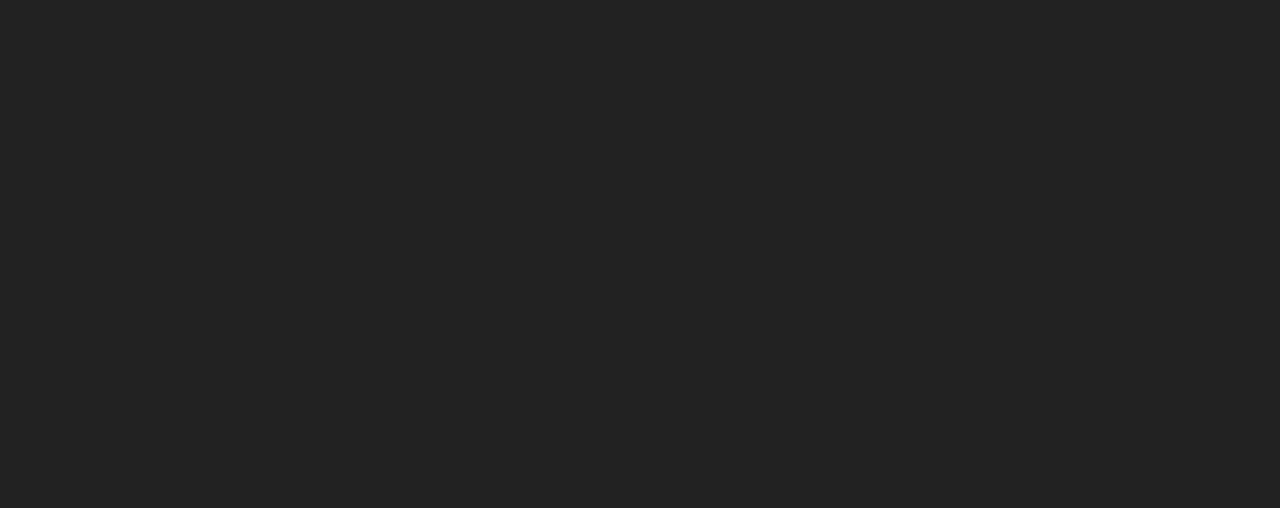
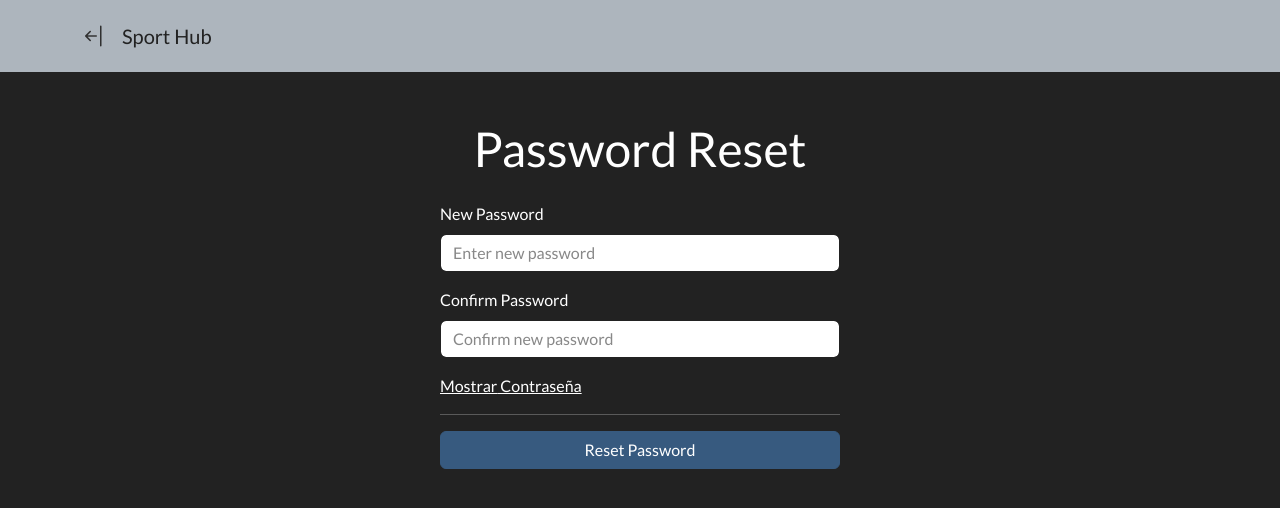
Before and after one commit to Steinvorth/SportHub, a React (Vite) app: page /ResetPassword in a window 1280 px wide. Before the commit this address had no page. Shown: the top 508 px of the page. Built offline with nearby package versions, Linux system fonts and the light colour scheme.

Commit message:
Método cambiar contraseña

```diff
--- a/src/componentes/App.jsx
+++ b/src/componentes/App.jsx
@@ -7,6 +7,7 @@ import { Friends } from './Profile/Friends';
 import { ManagePost } from './PostCreation/ManagePost';
 import { EditProfile } from './Profile/EditProfile';
 import { Settings } from './Profile/Settings';
+import { ResetPassword } from './Profile/ResetPassword';
 import { AdminDashboard } from './Admin/AdminDashboard';
 import { AdministradorPostReview } from './Admin/AdministradorPostReview';
 
@@ -32,6 +33,7 @@ export const App = () => {
           <Route path="/EditProfile" element={<EditProfile />} />
           <Route path="/Settings" element={<Settings />} />
           <Route path="/admin" element={<AdminDashboard />} />
+          <Route path="/ResetPassword" element={<ResetPassword />} />
           <Route path="/admin/review/:postId" element={<AdministradorPostReview />} />
         </Routes>
       </Router>
--- /dev/null
+++ b/src/componentes/Profile/ResetPassword.jsx
@@ -0,0 +1,95 @@
+import React, { useState } from 'react';
+import { Link } from 'react-router-dom';
+import supabase from '../supabase/supabase';
+
+export const ResetPassword = () => {
+  const [type, setType] = useState('password');
+  const [newPassword, setNewPassword] = useState('');
+  const [confirmPassword, setConfirmPassword] = useState('');
+
+  const toggleType = () => {
+    setType((prevType) => (prevType === 'password' ? 'text' : 'password'));
+  };
+
+  const PasswordReset = async (e) => {
+    e.preventDefault();
+
+    if (newPassword !== confirmPassword) {
+      alert('Passwords do not match');
+      return;
+    }
+
+    try {
+      const { data, error } = await supabase.auth.updateUser({ password: newPassword });
+      if (error) {
+        console.error('Error updating password:', error.message);
+        alert('Error updating password');
+      } else {
+        console.log('Password updated successfully:', data);
+        alert('Password updated successfully');
+      }
+    } catch (err) {
+      console.error('Unexpected error:', err);
+    }
+  };
+
+  return (
+    <>
+      {/* Navbar */}
+      <nav className="navbar navbar-expand-lg navbar-light bg-light d-flex flex-column">
+        <div className="container">
+          <Link to="../Settings">
+            <i className="bi bi-arrow-bar-left me-3 text-dark fs-4"></i>
+          </Link>
+          <a className="navbar-brand" href="/">Sport Hub</a>
+          <button className="navbar-toggler" type="button" data-bs-toggle="collapse" data-bs-target="#navbarNav" aria-controls="navbarNav" aria-expanded="false" aria-label="Toggle navigation">
+            <span className="navbar-toggler-icon"></span>
+          </button>
+          <div className="collapse navbar-collapse" id="navbarNav">
+            <ul className="navbar-nav ms-auto"></ul>
+          </div>
+        </div>
+      </nav>
+
+      {/* Password Reset Form */}
+      <div className="container d-flex flex-column align-items-center mt-5">
+        <h1 className="mb-4">Password Reset</h1>
+        <form className="w-100" style={{ maxWidth: '400px' }} onSubmit={PasswordReset}>
+          <div className="mb-3">
+            <label htmlFor="newPassword" className="form-label">New Password</label>
+            <input
+              type={type}
+              className="form-control"
+              id="newPassword"
+              placeholder="Enter new password"
+              value={newPassword}
+              onChange={(e) => setNewPassword(e.target.value)}
+              required
+            />
+          </div>
+          <div className="mb-3">
+            <label htmlFor="confirmPassword" className="form-label">Confirm Password</label>
+            <input
+              type={type}
+              className="form-control"
+              id="confirmPassword"
+              placeholder="Confirm new password"
+              value={confirmPassword}
+              onChange={(e) => setConfirmPassword(e.target.value)}
+              required
+            />
+          </div>
+          <p
+            onClick={toggleType}
+            className="text-decoration-underline"
+            style={{ cursor: 'pointer', display: 'inline' }}
+          >
+            {type === 'password' ? 'Mostrar' : 'Ocultar'} Contraseña
+          </p>
+          <hr />
+          <button type="submit" className="btn btn-primary w-100">Reset Password</button>
+        </form>
+      </div>
+    </>
+  );
+};
--- a/src/componentes/Profile/Settings.jsx
+++ b/src/componentes/Profile/Settings.jsx
@@ -10,12 +10,13 @@ export const Settings = () => {
 
     useEffect(() => {
         const fetchUserData = async () => {
-          const userData = await getUsuarioByUUID(userUUID);
-          setUser(userData);
+        const userData = await getUsuarioByUUID(userUUID);
+        setUser(userData);
         };
         fetchUserData();
     }, [userUUID]);
 
+    //MÉTODO PARA ELIMINAR EL USUARIO DE LA BASE DE DATOS
     const handleDeleteAccount = async () => {
         const result = await Swal.fire({
             title: 'Eliminar Cuenta',
@@ -96,6 +97,7 @@ export const Settings = () => {
                     {activeSection === 'delete' && (
                         <div id="delete-account-settings" className="mt-3">
                             <p>Para eliminar tu cuenta, haz clic en el botón de abajo. Se te pedirá confirmación.</p>
+                            <i className="bi bi-exclamation-lg text-danger fs-3 mt-5"></i>
                             <button
                                 className="btn btn-danger"
                                 onClick={handleDeleteAccount}
@@ -106,7 +108,15 @@ export const Settings = () => {
                     )}
                     {activeSection === 'change-password' && (
                         <div id="change-password-settings" className="mt-3">
-                            <p>Aquí podrás cambiar tu contraseña. (Detalles por implementar)</p>
+                            <p>Si desea hacer un cambio de contraseña, pulse la siguiente opción</p> <hr />
+                            <Link to='../ResetPassword'>
+                            <button
+                                className="btn btn-warning"
+
+                            >
+                                Cambiar Contraseña
+                            </button>
+                            </Link>
                         </div>
                     )}
                     {activeSection === 'privacy' && (
```
Also changed, not shown: src/componentes/supabase/api.js (line endings or trailing spaces).
